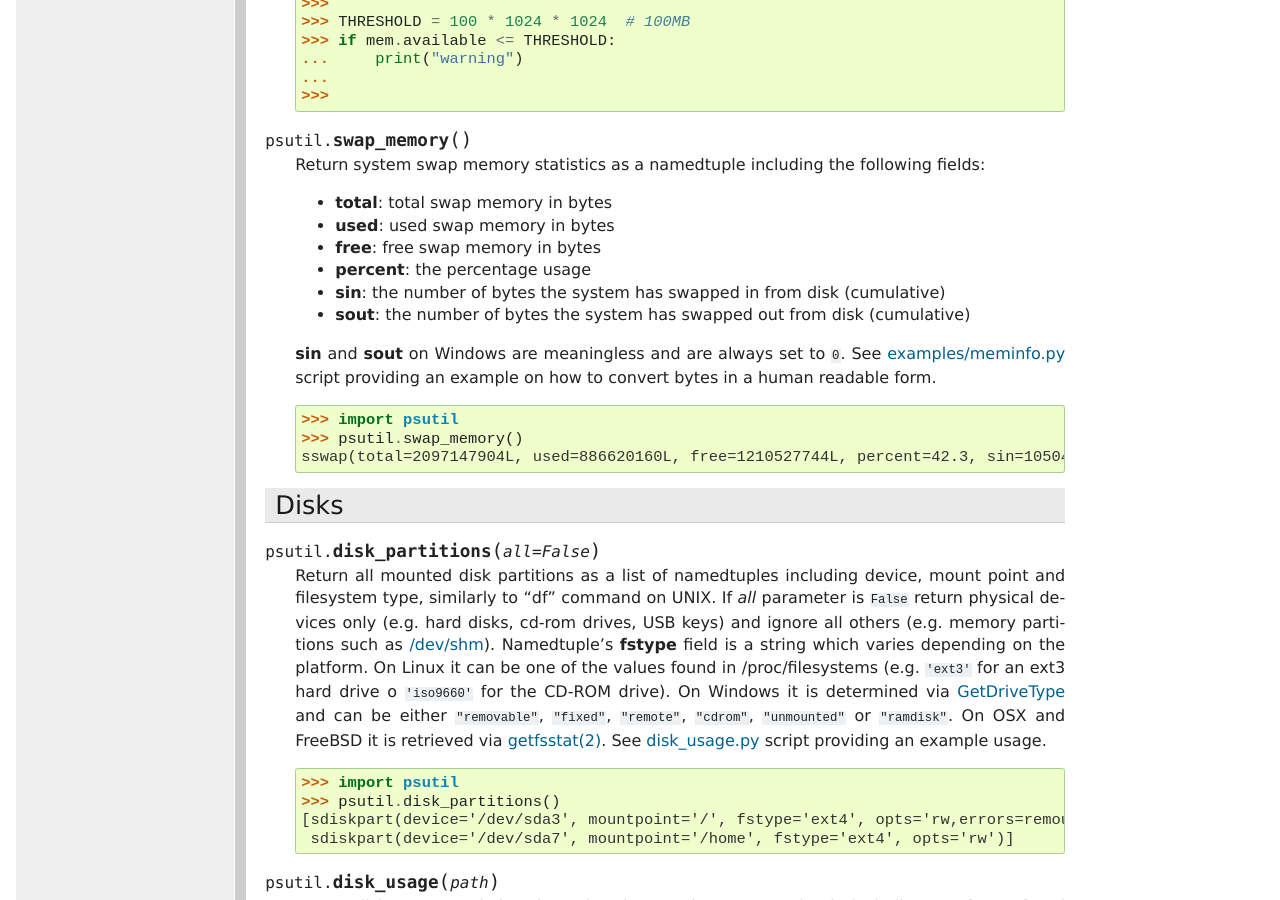
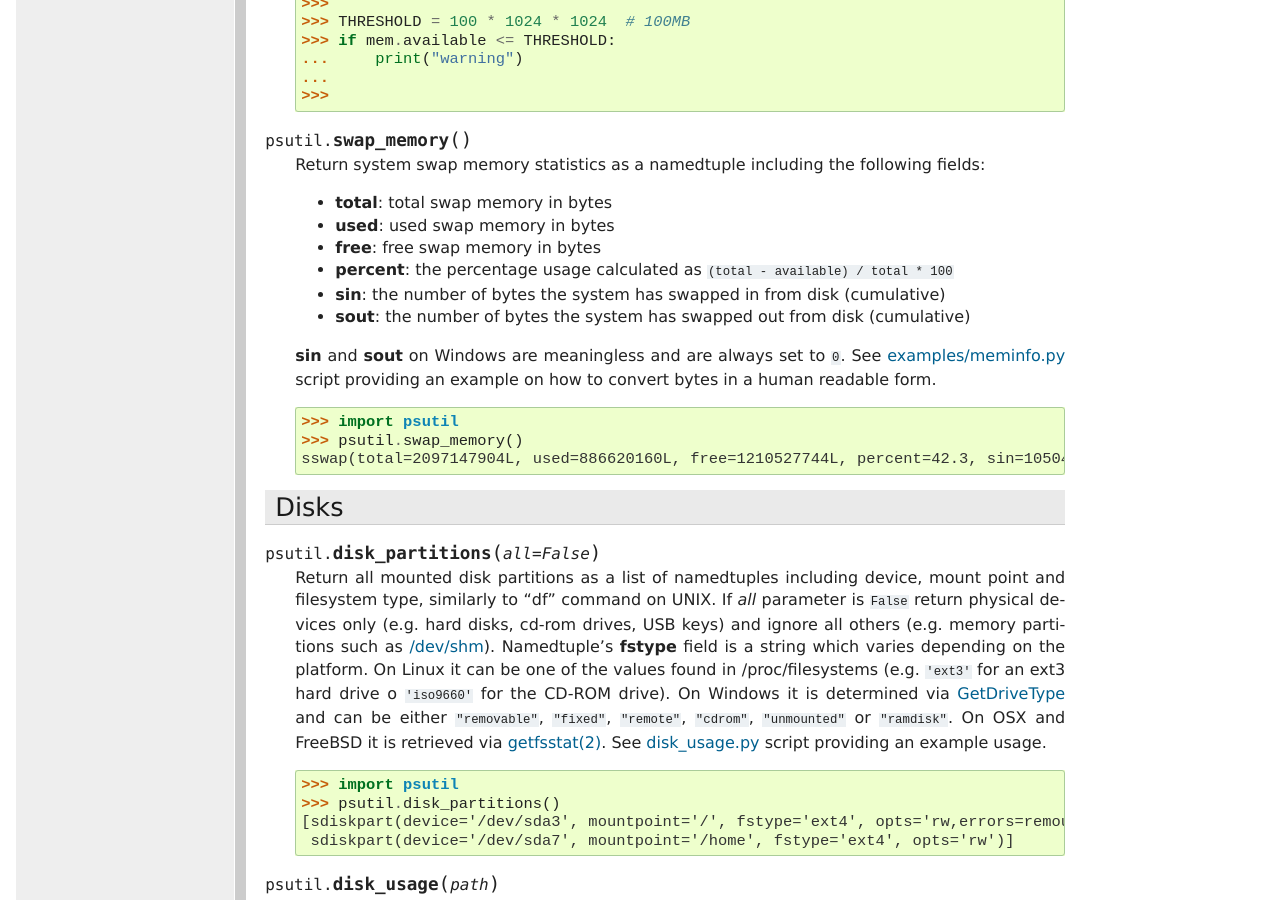
Before and after one commit to giampaolo/psutil, a Sphinx documentation site: the page built from docs/index.rst, in a window 1280 px wide and 900 px high, scrolled down 3061 px. Built offline with Sphinx 7.4.7, drawn with Linux system fonts in a browser that asks for light colours; formulas are drawn with MathJax 3.

Commit message:
update doc

```diff
--- a/docs/index.rst
+++ b/docs/index.rst
@@ -199,7 +199,7 @@ Memory
   * **total**: total swap memory in bytes
   * **used**: used swap memory in bytes
   * **free**: free swap memory in bytes
-  * **percent**: the percentage usage
+  * **percent**: the percentage usage calculated as ``(total - available) / total * 100``
   * **sin**: the number of bytes the system has swapped in from disk
     (cumulative)
   * **sout**: the number of bytes the system has swapped out from disk
```
